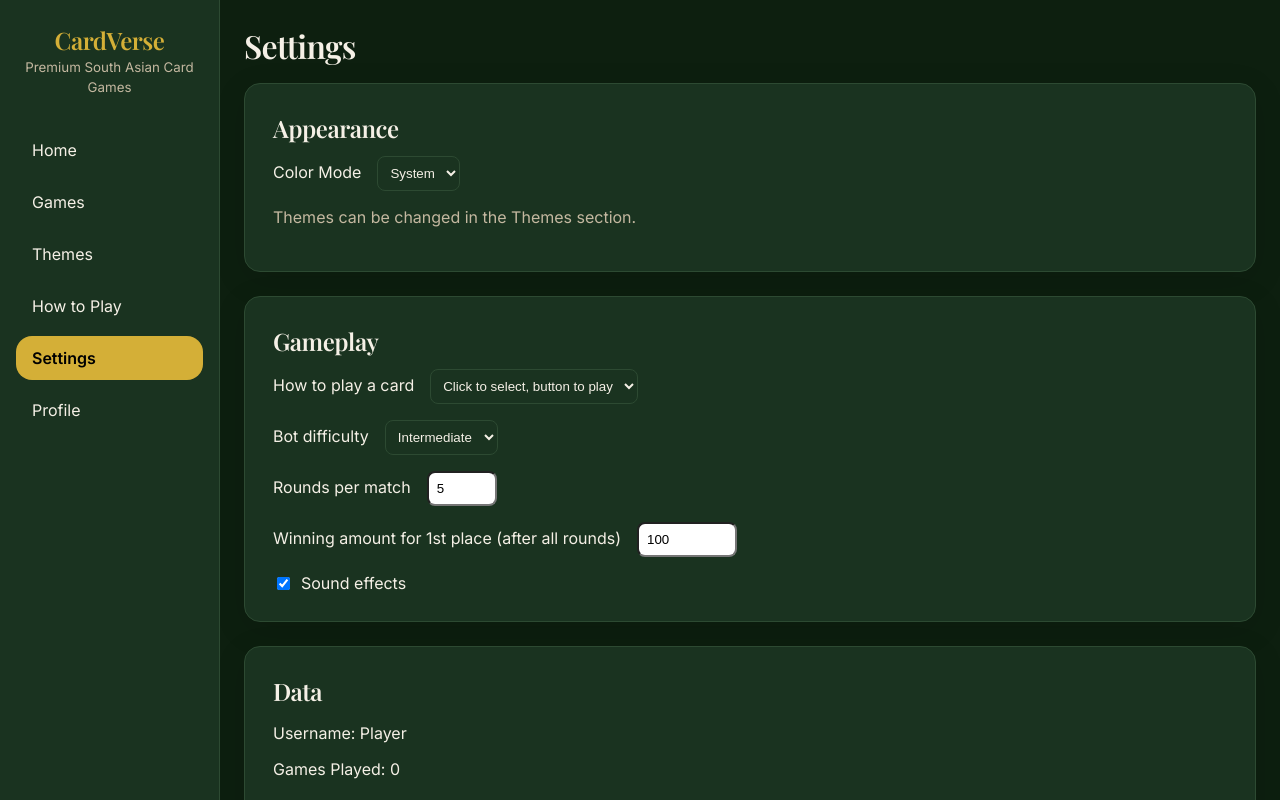
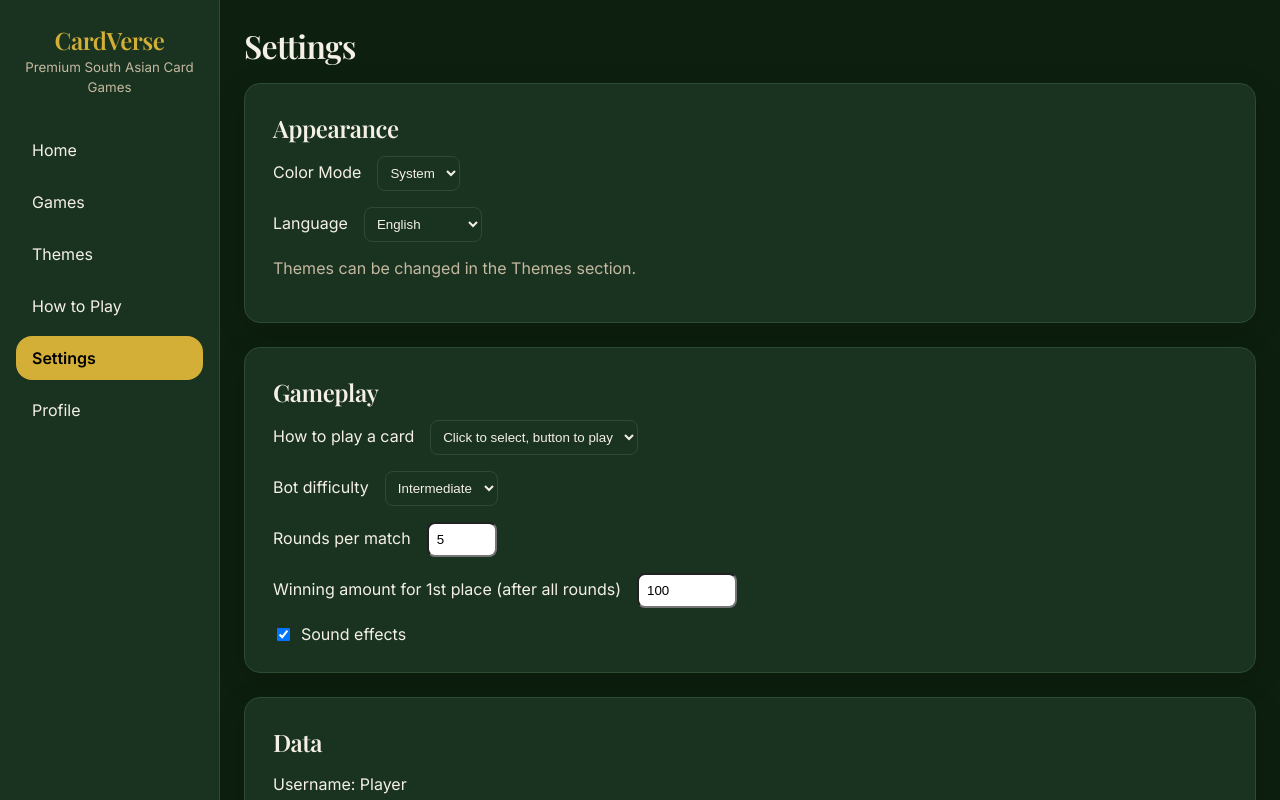
Before and after one commit to risingdragons7/taas_khelam, a React (Vite) app: page /#/settings in a window 1280 px wide. Shown: the top 800 px of the page. Built offline with nearby package versions, Linux system fonts and the light colour scheme.

Commit message:
Add language selector to Settings for EN/NP/HI

```diff
--- a/src/pages/Settings.tsx
+++ b/src/pages/Settings.tsx
@@ -1,6 +1,7 @@
 import { useTheme } from '../design/ThemeProvider';
 import { loadProfile, loadSettings, saveSettings, type GameSettings } from '../store/profile';
 import { useState, useEffect } from 'react';
+import { getLanguage, setLanguage, t, type Language } from '../i18n';
 
 const PLAY_MODE_KEY = 'cardverse-play-mode';
 const SOUND_KEY = 'cardverse-sounds';
@@ -11,6 +12,7 @@ export function Settings() {
   const [playMode, setPlayMode] = useState<'click' | 'dblclick' | 'drag'>('click');
   const [sounds, setSounds] = useState(true);
   const [settings, setSettings] = useState<GameSettings>(loadSettings);
+  const [lang, setLang] = useState<Language>(getLanguage);
 
   useEffect(() => {
     const saved = localStorage.getItem(PLAY_MODE_KEY);
@@ -29,6 +31,13 @@ export function Settings() {
     localStorage.setItem(SOUND_KEY, String(on));
   };
 
+  const handleLang = (l: Language) => {
+    setLang(l);
+    setLanguage(l);
+    // Force re-render of game pages if needed; simple reload for now
+    window.location.reload();
+  };
+
   const updateSetting = (partial: Partial<GameSettings>) => {
     const next = { ...settings, ...partial };
     setSettings(next);
@@ -44,7 +53,7 @@ export function Settings() {
 
   return (
     <div>
-      <h1>Settings</h1>
+      <h1>{t('settings')}</h1>
       <section className="card" style={{ marginBottom: '1.5rem' }}>
         <h2>Appearance</h2>
         <label style={{ display: 'block', marginBottom: '1rem' }}>
@@ -57,6 +66,14 @@ export function Settings() {
             <option value="system">System</option>
             <option value="light">Light</option>
             <option value="dark">Dark</option>
+          </select>
+        </label>
+        <label style={{ display: 'block', marginBottom: '1rem' }}>
+          {t('language')}
+          <select value={lang} onChange={e => handleLang(e.target.value as Language)} style={{ marginLeft: '1rem', padding: '0.5rem', borderRadius: 8, background: 'var(--surface)', color: 'var(--text)', border: '1px solid var(--border)' }}>
+            <option value="en">English</option>
+            <option value="ne">नेपाली (Nepali)</option>
+            <option value="hi">हिंदी (Hindi)</option>
           </select>
         </label>
         <p style={{ color: 'var(--textMuted)' }}>Themes can be changed in the Themes section.</p>
```
